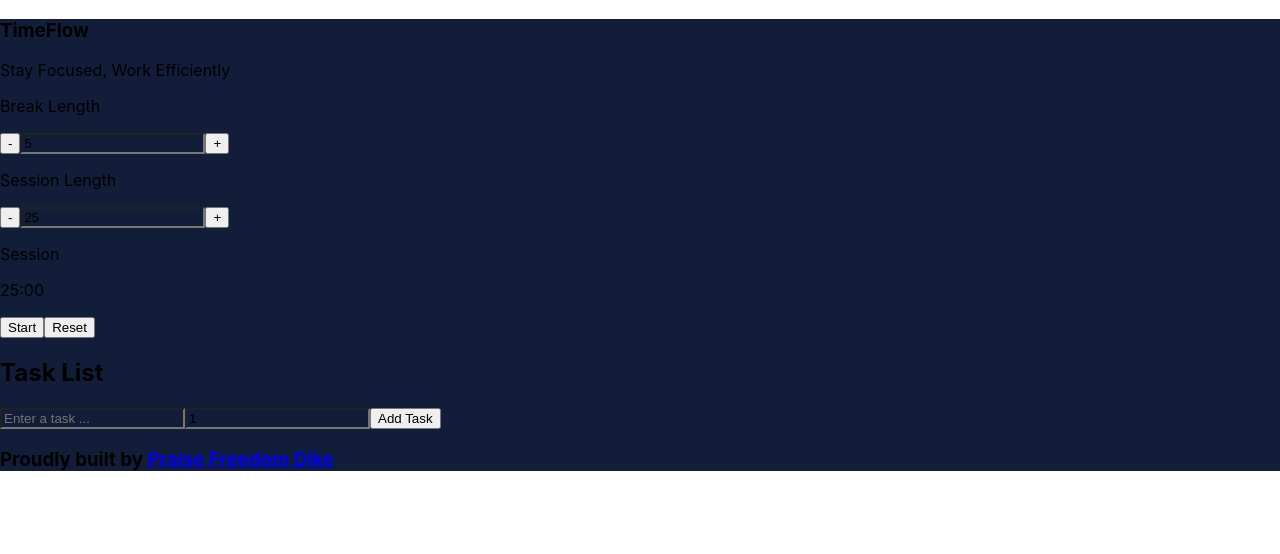
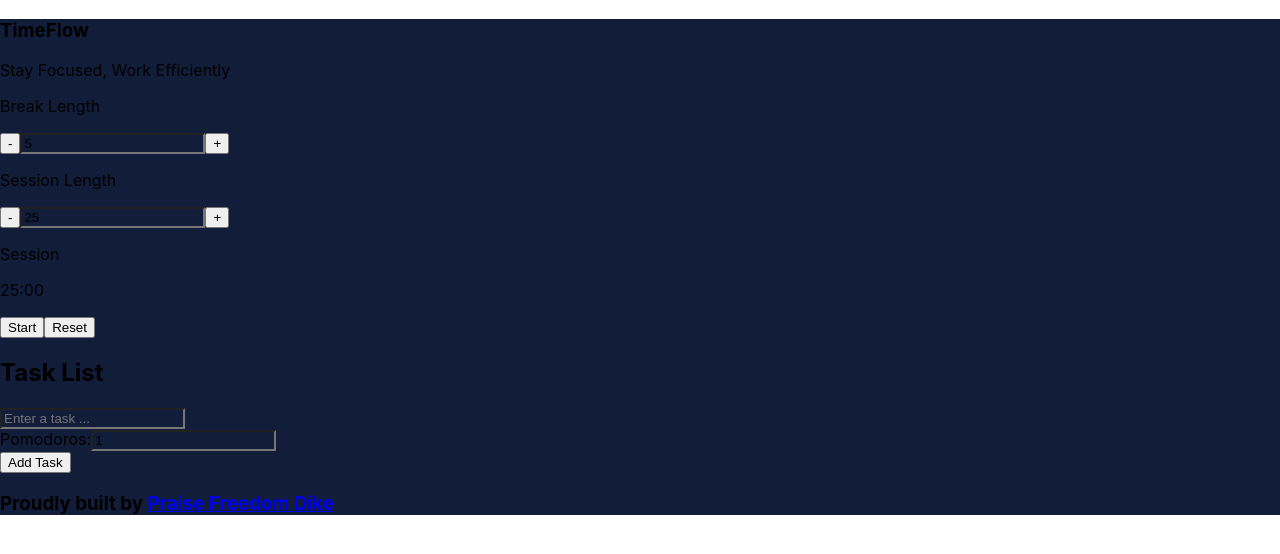
Before and after one commit to freedompraise/TimeFlow, a React (Create React App) app: page / in a window 1280 px wide. Shown: the top 554 px of the page. Built offline with nearby package versions, Linux system fonts and the light colour scheme.

Commit message:
add label to the pomodoros input

```diff
--- a/src/components/TaskList.jsx
+++ b/src/components/TaskList.jsx
@@ -60,14 +60,20 @@ class TaskList extends Component {
             className="rounded-md py-2 px-2 w-40 text-white"
             style={{ backgroundColor: "transparent" }}
           />
+          <div className="flex items-center">
+            <label className="mr-2 text-gray-600">Pomodoros:</label>
             <input
               type="number"
               placeholder="Pomodoros"
-            onChange={(e) => this.setState({ pomodorosInput: e.target.value })}
+              onChange={(e) =>
+                this.setState({ pomodorosInput: e.target.value })
+              }
               value={this.state.pomodorosInput}
               className="rounded-md py-2 px-4 w-16 text-white"
               style={{ backgroundColor: "transparent" }}
             />
+          </div>
+
           <button
             onClick={this.addTask}
             className="bg-blue-500 hover:bg-blue-600 text-white font-semibold py-2 px-2 rounded-md ml-2"
```
Lines whose indentation alone changed are shown as unchanged.
